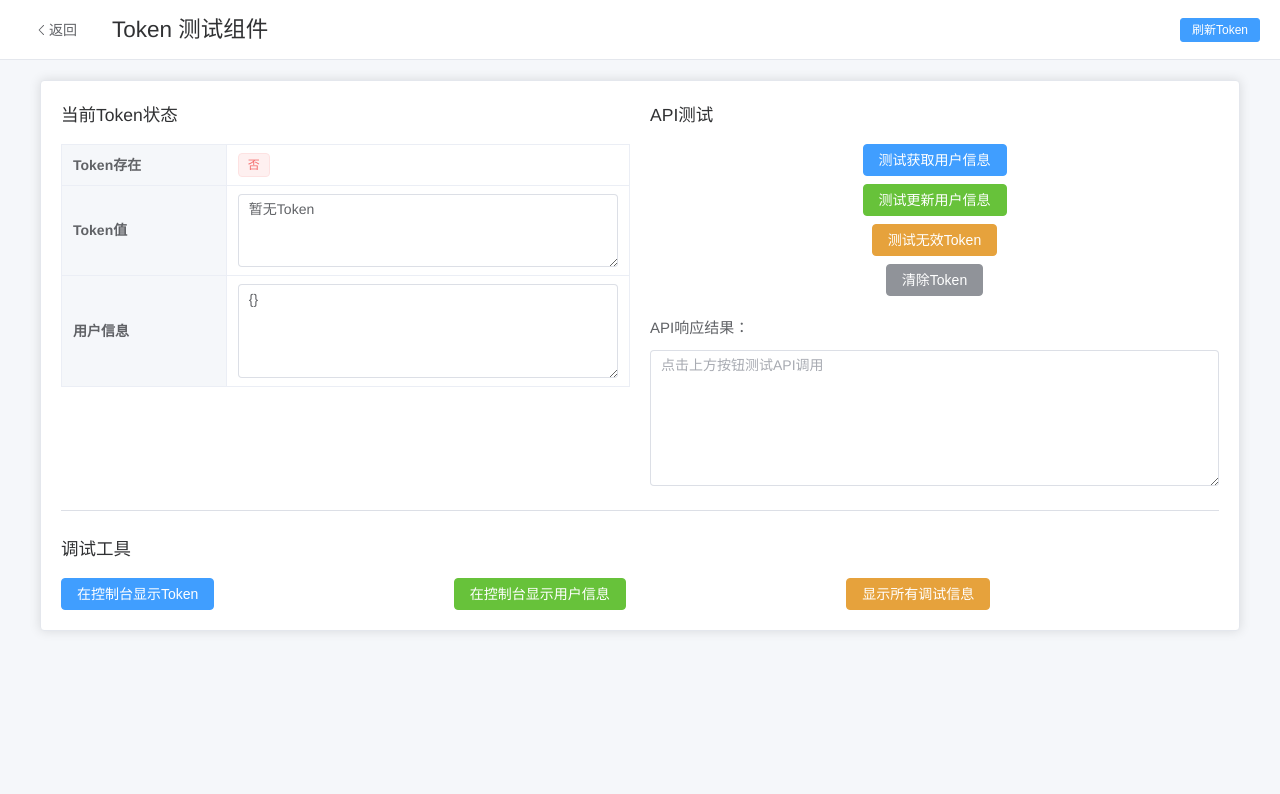
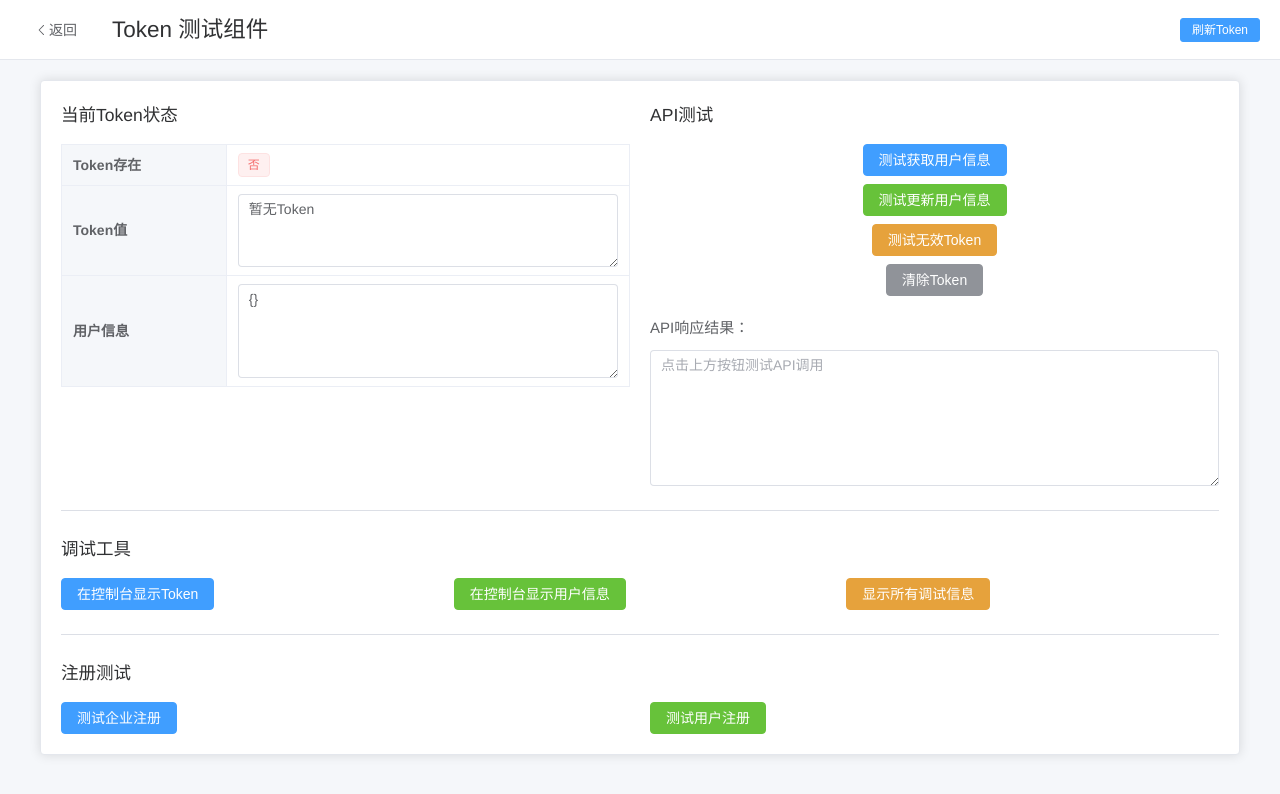
Before and after one commit to leon050708/NBcompany_V, a Vue app: page /test in a window 1280 px wide. Shown: the top 794 px of the page. Built offline with nearby package versions, Linux system fonts and the light colour scheme.

Commit message:
更新注册逻辑

```diff
--- a/src/assets/main.css
+++ b/src/assets/main.css
@@ -1,7 +1,7 @@
 @import './base.css';
 
 #app {
-  max-width: 1280px;
+  max-width: 5000px;
   margin: 0 auto;
   padding: 2rem;
   font-weight: normal;
--- a/src/components/TestToken.vue
+++ b/src/components/TestToken.vue
@@ -119,6 +119,22 @@
                 </el-button>
               </el-col>
             </el-row>
+
+            <el-divider />
+
+            <h3>注册测试</h3>
+            <el-row :gutter="20">
+              <el-col :span="12">
+                <el-button @click="testCompanyRegister" type="primary" block>
+                  测试企业注册
+                </el-button>
+              </el-col>
+              <el-col :span="12">
+                <el-button @click="testUserRegister" type="success" block>
+                  测试用户注册
+                </el-button>
+              </el-col>
+            </el-row>
           </div>
         </el-card>
       </el-main>
@@ -131,7 +147,7 @@ import { ref, computed, onMounted } from 'vue'
 import { ElMessage } from 'element-plus'
 import { ArrowLeft } from '@element-plus/icons-vue'
 import { useUserStore } from '@/stores/user'
-import { getUserProfile, updateUserProfile } from '@/api/auth'
+import { getUserProfile, updateUserProfile, registerCompany, registerUser } from '@/api/auth'
 
 const userStore = useUserStore()
 
@@ -280,6 +296,51 @@ const showAllInConsole = () => {
   ElMessage.info('所有调试信息已输出到控制台')
 }
 
+// 测试企业注册
+const testCompanyRegister = async () => {
+  try {
+    const testData = {
+      companyName: "新建科技公司",
+      contactPerson: "王小明",
+      contactPhone: "13912345678",
+      contactEmail: "wangxm@newtech.com"
+    }
+
+    apiResult.value = '正在测试企业注册...'
+    const response = await registerCompany(testData)
+    apiResult.value = JSON.stringify(response, null, 2)
+    ElMessage.success('企业注册测试完成')
+
+  } catch (error) {
+    apiResult.value = `错误: ${error.message}`
+    ElMessage.error('企业注册测试失败')
+  }
+}
+
+// 测试用户注册
+const testUserRegister = async () => {
+  try {
+    const testData = {
+      username: "newemployee",
+      password: "password123",
+      nickname: "新员工",
+      phoneNumber: "13312345678",
+      email: "newemployee@example.com",
+      gender: 1,
+      companyId: 1
+    }
+
+    apiResult.value = '正在测试用户注册...'
+    const response = await registerUser(testData)
+    apiResult.value = JSON.stringify(response, null, 2)
+    ElMessage.success('用户注册测试完成')
+
+  } catch (error) {
+    apiResult.value = `错误: ${error.message}`
+    ElMessage.error('用户注册测试失败')
+  }
+}
+
 // 组件挂载时初始化
 onMounted(() => {
   updateDisplay()
--- a/src/views/Register.vue
+++ b/src/views/Register.vue
@@ -92,14 +92,6 @@
           </el-select>
         </el-form-item>
 
-        <el-form-item label="验证码" prop="verifyCode">
-          <el-input
-            v-model="registerForm.verifyCode"
-            placeholder="请输入验证码"
-            size="large"
-          />
-        </el-form-item>
-
         <el-form-item>
           <el-button
             type="primary"
@@ -146,8 +138,7 @@ const registerForm = reactive({
   phoneNumber: '',
   email: '',
   gender: 0,
-  companyId: '',
-  verifyCode: ''
+  companyId: ''
 })
 
 const validateConfirmPassword = (rule, value, callback) => {
@@ -181,9 +172,6 @@ const registerRules = {
   ],
   companyId: [
     { required: true, message: '请选择所属企业', trigger: 'change' }
-  ],
-  verifyCode: [
-    { required: true, message: '请输入验证码', trigger: 'blur' }
   ]
 }
 
```
